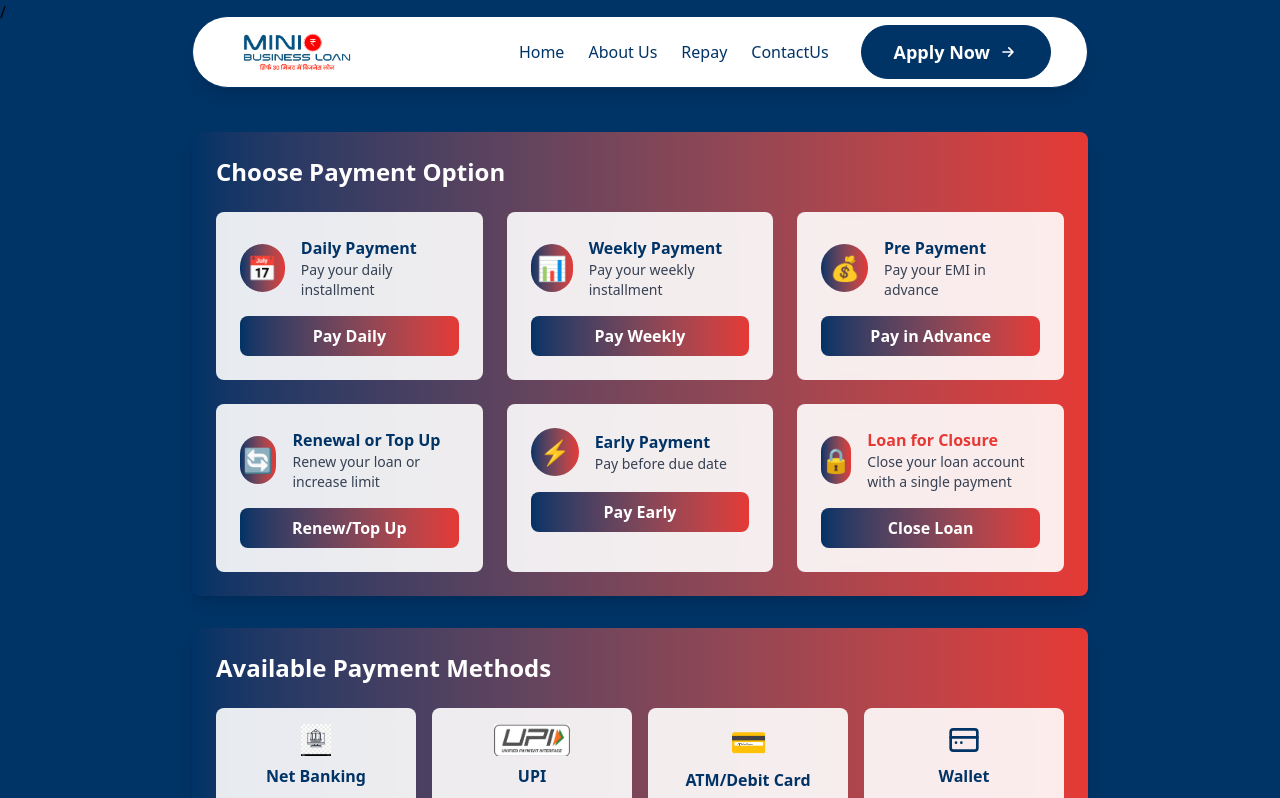
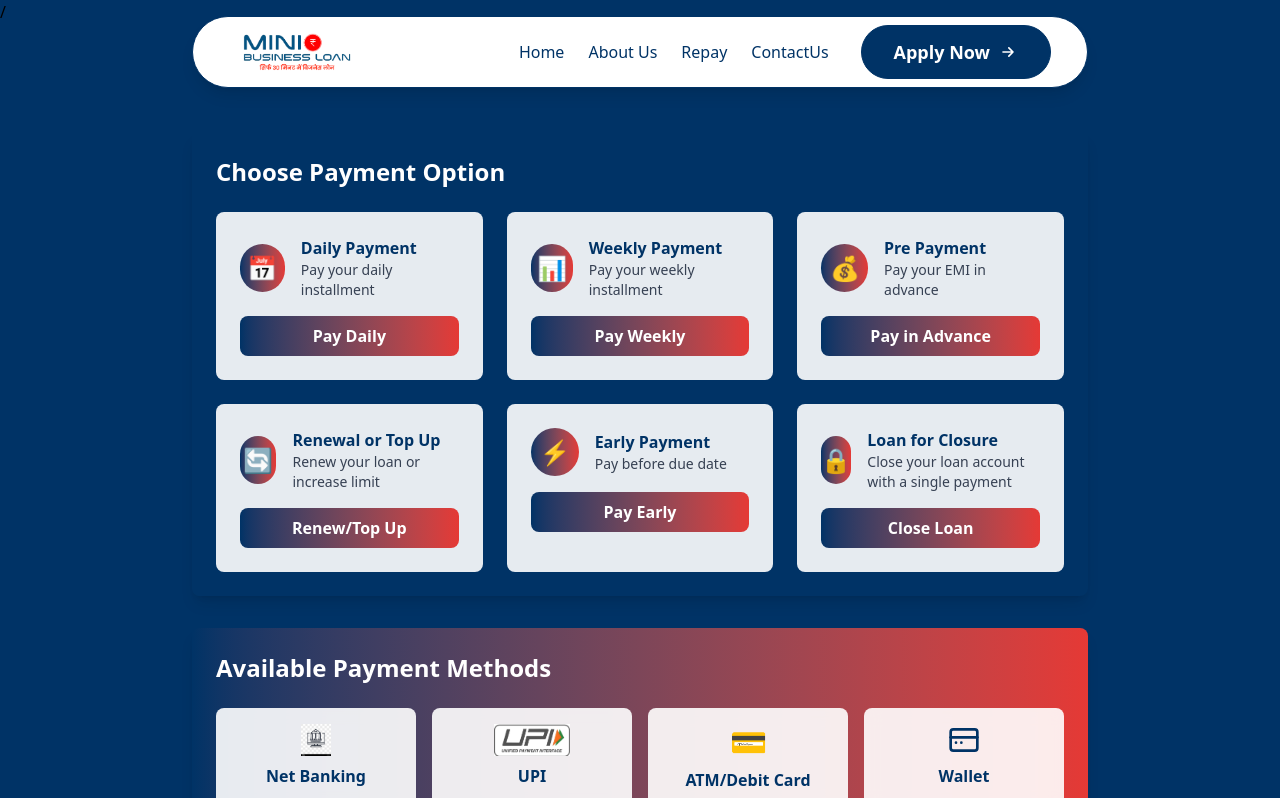
Before and after one commit to PremkushumMishra/minibusinessloan-frontend, a React (Vite) app: page /repay in a window 1280 px wide. Shown: the top 798 px of the page. Built offline with nearby package versions, Linux system fonts and the light colour scheme.

Commit message:
change in repay

```diff
--- a/src/pages/Repay.jsx
+++ b/src/pages/Repay.jsx
@@ -13,7 +13,7 @@ const Modal = ({ title, children, onClose }) => (
 );
 
 const Repay = () => {
-  const [showUPIModal, setShowUPIModal] = useState(false);
+  // const [showUPIModal, setShowUPIModal] = useState(false);
   const [openModal, setOpenModal] = useState(null); // null, 'upi', 'netbanking', 'card', 'wallet'
 
   const upiApps = [
@@ -51,7 +51,7 @@ const Repay = () => {
           </div> */}
 
           {/* Payment Options */}
-          <div className="bg-gradient-to-r from-[#003366] to-[#E53935] rounded-lg shadow-lg p-6 mb-8 transform hover:scale-[1.02] transition-all duration-300">
+          <div className="bg-gradient-to-r from-[#003366] to-blac rounded-lg shadow-lg p-6 mb-8 transform hover:scale-[1.02] transition-all duration-300">
             <h2 className="text-2xl font-bold text-white mb-6">
               Choose Payment Option
             </h2>
@@ -143,7 +143,7 @@ const Repay = () => {
                     <span className="text-2xl">🔒</span>
                   </div>
                   <div>
-                    <h3 className="font-bold text-[#E53935]">Loan for Closure</h3>
+                    <h3 className="font-bold text-[#003366]">Loan for Closure</h3>
                     <p className="text-sm text-gray-700">Close your loan account with a single payment</p>
                   </div>
                 </div>
@@ -191,7 +191,6 @@ const Repay = () => {
               {/* Wallet */}
               <div
                 className="bg-white/90 backdrop-blur-sm rounded-lg p-4 text-center hover:shadow-lg transition-all duration-300 transform hover:scale-105 cursor-pointer"
-                onClick={() => setOpenModal('wallet')}
               >
                 <div className="text-3xl mb-2 text-[#003366] flex justify-center items-center">
                   <svg
@@ -212,7 +211,7 @@ const Repay = () => {
                     <path d="M10 14h.01" />
                   </svg>
                 </div>
-                <p className="font-bold text-[#003366]">Wallet</p>
+                <p className="font-bold text-[#003366]"> Wallet</p>
               </div>
             </div>
           </div>
@@ -308,21 +307,6 @@ const Repay = () => {
           </button>
         </Modal>
       )}
-
-      {/* Wallet Modal */}
-      {openModal === 'wallet' && (
-        <Modal title="Choose Wallet" onClose={() => setOpenModal(null)}>
-          <div className="grid grid-cols-2 gap-4 mb-6">
-            <img src="/paytmwallet.jpg" alt="Paytm Wallet" className="h-18 mx-auto" />
-            <img src="/mobikwik.png" alt="Mobikwik" className="h-12 mx-auto" />
-            <img src="/freecharge.png" alt="Freecharge" className="h-12 mx-auto" />
-            <img src="/amazonpay.png" alt="Amazon Pay" className="h-12 mx-auto" />
-          </div>
-          <button className="w-full mt-6 bg-gradient-to-r from-[#003366] to-[#E53935] text-white py-3 rounded-lg font-bold hover:opacity-90 transition-all duration-300">
-            Pay with Wallet
-          </button>
-        </Modal>
-      )}
     </div>
   );
 };
```
